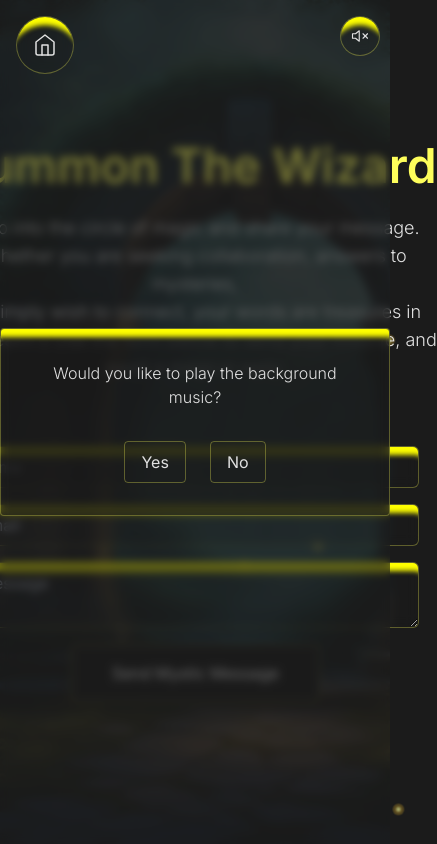
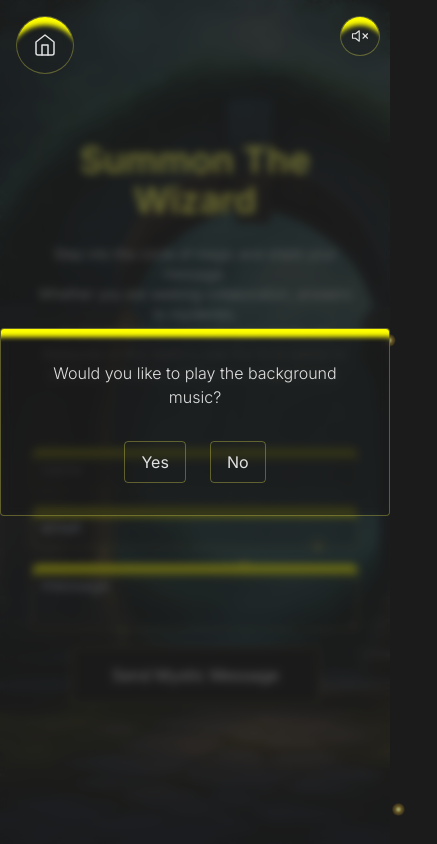
Before and after one commit to ThomasShikalepo/Nextjs-creative-Website, a Next.js app: page /contact in a window 390 px wide. Shown: the whole page, 437 px wide, since content can reach past the window. Built offline with nearby package versions, Linux system fonts and the light colour scheme.

Commit message:
fixed the form on mobile phones

```diff
--- a/src/app/(Sub pages)/contact/page.js
+++ b/src/app/(Sub pages)/contact/page.js
@@ -16,11 +16,11 @@ export default function Contact() {
       />
 
       <article className="relative w-full flex flex-col items-center justify-center py-8 sm:py-0 space-y-8">
-        <div className="flex flex-col items-center justify-center space-y-6 w-full sm:w-3/4">
-          <h1 className="text-accent font-semibold text-center text-5xl capitalize whitespace-nowrap">
+        <div className="flex flex-col items-center justify-center space-y-6 w-full sm:*:w-3/4">
+          <h1 className="text-accent font-semibold text-center text-4xl capitalize">
             Summon the Wizard
           </h1>
-          <p className="text-center font-light text-lg xs:text-xl">
+          <p className="text-center font-light text-sm xs:text-base">
             Step into the circle of magic and share your message. <br />
             Whether you are seeking collaboration, answers to mysteries,<br /> or simply wish to connect,
             your words are treasures in this realm&apos;s Use the form below to send your missive, and await a magical reply.
```
Also changed, not shown: src/components/contacts/Form.jsx (line endings or trailing spaces).
